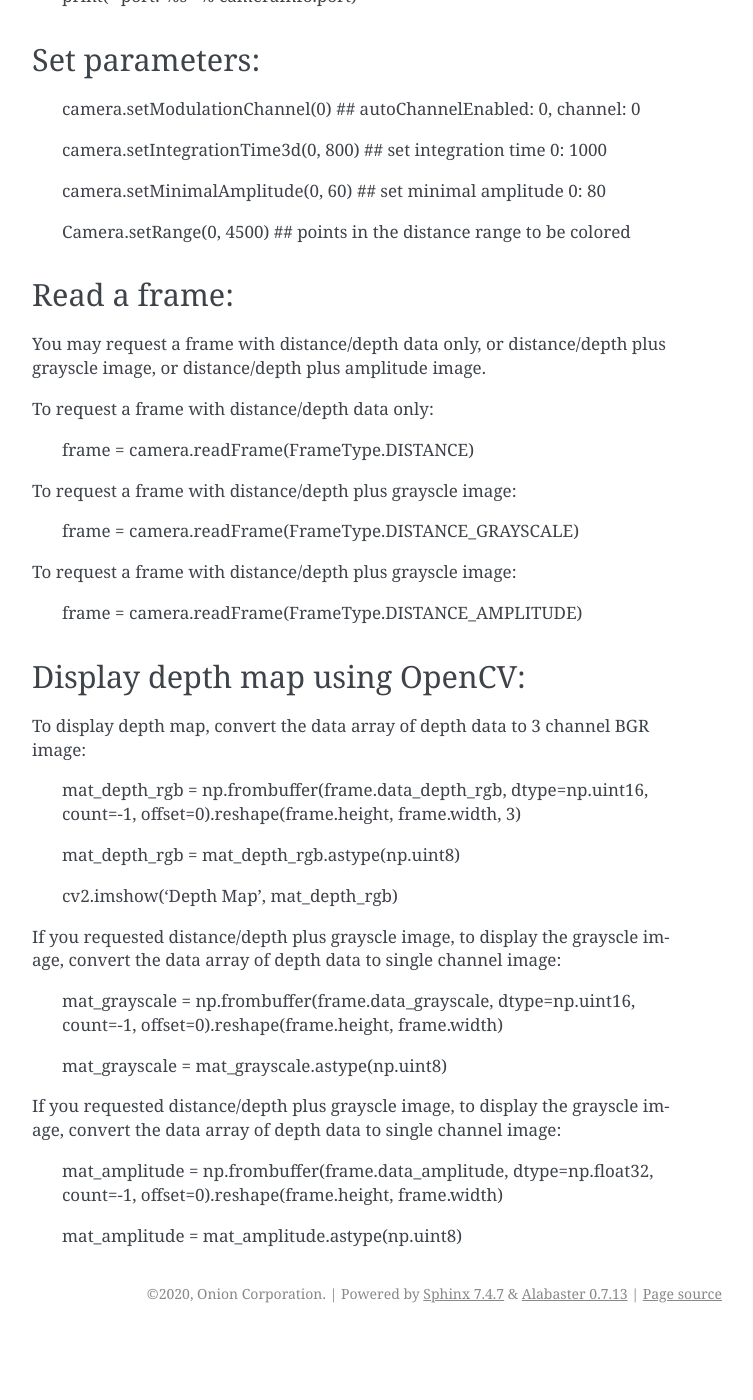
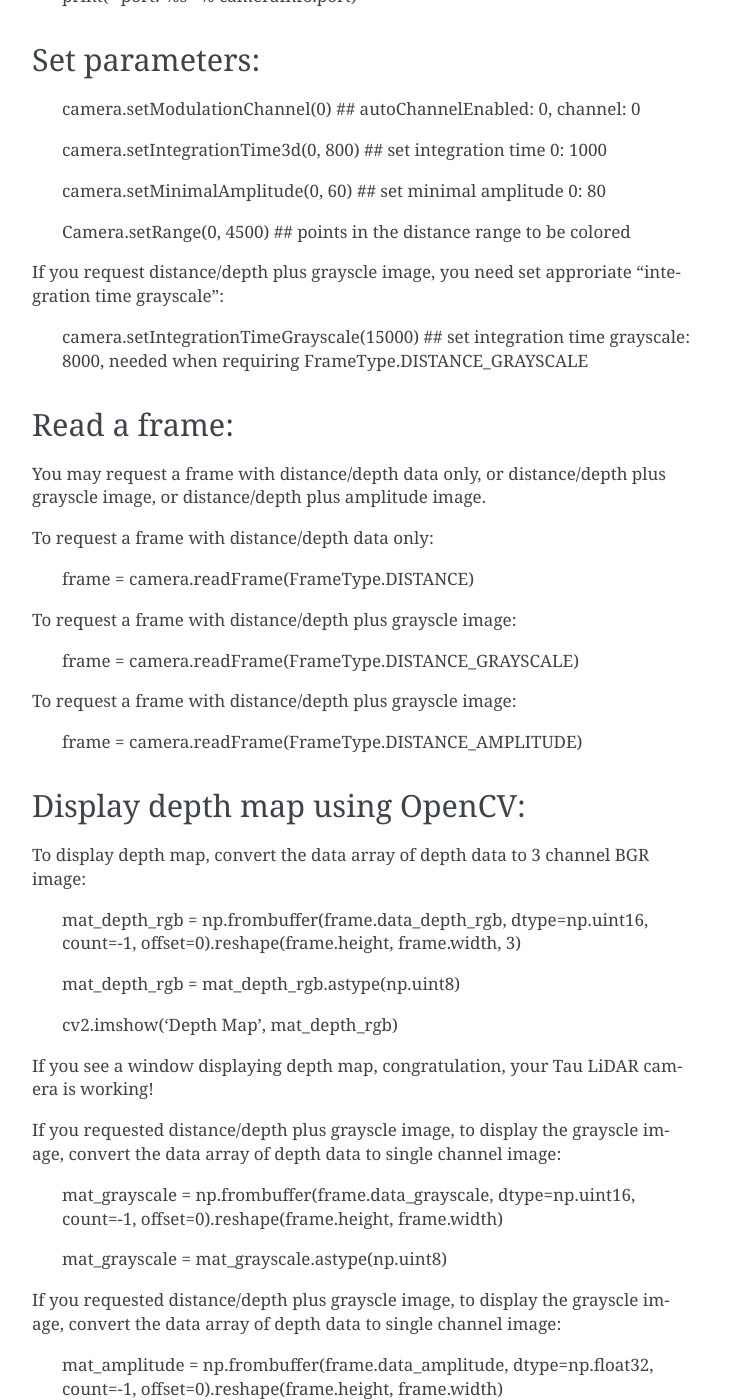
Before and after one commit to OnionIoT/tau-lidar-camera, a Sphinx documentation site: the page built from docs/quickstart.rst, in a window 1280 px wide and 1400 px high, scrolled down 865 px. Shown: the whole window, without its empty margins (388-1141 px from the left). Built offline with Sphinx 7.4.7, drawn with Linux system fonts in a browser that asks for light colours; before the commit the page ends 2198 px from its top, so only the background shows below that.

Commit message:
Update quickstart.rst

```diff
--- a/docs/quickstart.rst
+++ b/docs/quickstart.rst
@@ -50,6 +50,10 @@ Set parameters:
 
    Camera.setRange(0, 4500)                   ## points in the distance range to be colored
 
+If you request distance/depth plus grayscle image, you need set approriate "integration time grayscale":
+
+   camera.setIntegrationTimeGrayscale(15000)  ## set integration time grayscale: 8000, needed when requiring FrameType.DISTANCE_GRAYSCALE
+
 Read a frame:
 -------------
 
@@ -78,6 +82,8 @@ To display depth map, convert the data array of depth data to 3 channel BGR imag
 
    cv2.imshow('Depth Map', mat_depth_rgb)
 
+If you see a window displaying depth map, congratulation, your Tau LiDAR camera is working!
+
 If you requested distance/depth plus grayscle image, to display the grayscle image, convert the data array of depth data to single channel image:
 
    mat_grayscale = np.frombuffer(frame.data_grayscale, dtype=np.uint16, count=-1, offset=0).reshape(frame.height, frame.width)
```
